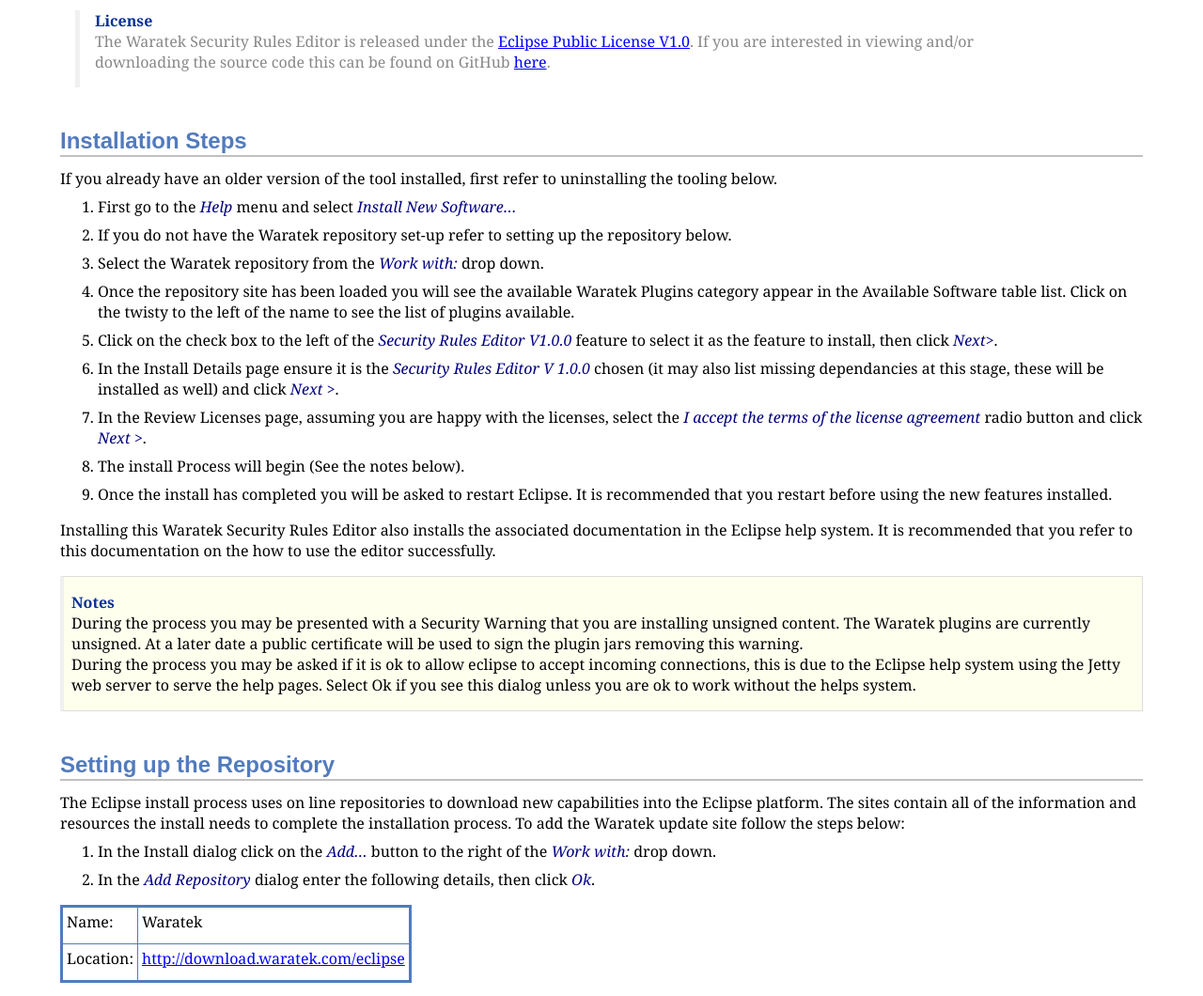
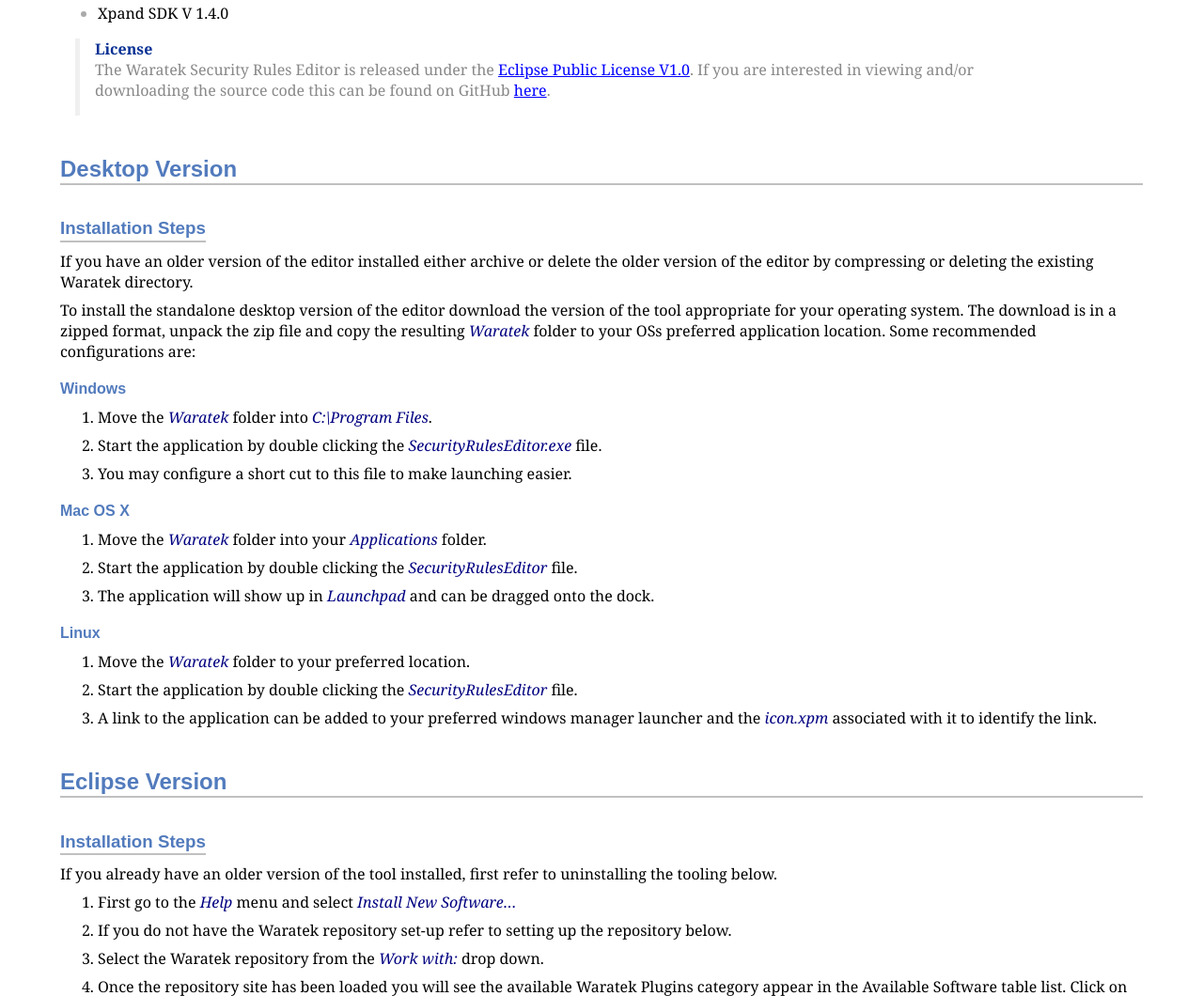
Before and after one commit to nigel-daniels/Waratek-Security-UI, a plain HTML site: page com.waratek.rules.ui.help/html/gettingstarted/gettingstarted.html in a window 1280 px wide. Shown: the part 393-1453 px from the top of the page at 94% size. Drawn offline with Linux system fonts and the light colour scheme.

Commit message:
Updated help system to walk thru the desktop install.

```diff
--- a/com.waratek.rules.ui.help/html/gettingstarted/gettingstarted.html
+++ b/com.waratek.rules.ui.help/html/gettingstarted/gettingstarted.html
@@ -739,9 +739,10 @@ asciidoc.install();
 <div id="preamble">
 <div class="sectionbody">
 <div class="paragraph"><p><a id="overview"></a>
-The Waratek Locker and Waratek Application Security for Java can both use customized rules to help protect your business services.  However manually customizing rules requires that the entire rule file is correct so that the rules engine can read the entire set.  To make the creation of the rules simpler and safer Waratek has created a rules authoring editor that runs in the popular Eclipse environment.</p></div>
-<div class="paragraph"><p>This rules editor is free for anyone to use and has is supported in the current Eclipse Lunar (R and SR1) releases and the previous Eclipse Kepler (SR2).  These can be downloaded from the <a href="https://www.eclipse.org">Eclipse</a> website and are currently required to run the editor.</p></div>
-<div class="paragraph"><p>To run the Waratek Security Rules Editor first install you selected Eclipse platform.  Having done this you can use the built in Eclipse Install and update mechanism; this installed the authoring environment and ensures any missing dependencies are automatically installed on your behalf.  This authoring environment relies on:</p></div>
+The Waratek Locker and Waratek AppSec for Java can both use customized rules to help protect your business services.  However manually customizing rules requires that the entire rule file is correct so that the rules engine can read the entire set.  To make the creation of the rules simpler and safer Waratek has created a rules authoring editor that runs on your desktop or in the popular Eclipse environment.</p></div>
+<div class="paragraph"><p>This rules editor is free for anyone to use and has is supported on Windows, Mac OS X and Linux, the plugins run in the current Eclipse Lunar (R and SR1) releases and the previous Eclipse Kepler (SR2).  These can be downloaded from the <a href="https://www.eclipse.org">Eclipse</a> website.</p></div>
+<div class="paragraph"><p>To run the Waratek Security Rules Editor simply download the version for your preferred Operating system.</p></div>
+<div class="paragraph"><p>To run the Waratek Security Rules Editor in Eclipse first install your selected Eclipse platform.  Having done this you can use the built in Eclipse Install and update mechanism; this installes the editing environment and ensures any missing dependencies are automatically installed on your behalf.  This environment relies on:</p></div>
 <div class="ulist"><ul>
 <li>
 <p>
@@ -769,8 +770,81 @@ The Waratek Security Rules Editor is released under the  <a href="https://www.ec
 </div>
 </div>
 <div class="sect1">
-<h2 id="_installation_steps">Installation Steps</h2>
+<h2 id="_desktop_version">Desktop Version</h2>
 <div class="sectionbody">
+<div class="sect2">
+<h3 id="_installation_steps">Installation Steps</h3>
+<div class="paragraph"><p><a id="desktop"></a>
+If you have an older version of the editor installed either archive or delete the older version of the editor by compressing or deleting the existing Waratek directory.</p></div>
+<div class="paragraph"><p>To install the standalone desktop version of the editor download the version of the tool appropriate for your operating system.  The download is in a zipped format, unpack the zip file and copy the resulting <em>Waratek</em> folder to your OSs preferred application location.  Some recommended configurations are:</p></div>
+<div class="sect3">
+<h4 id="_windows">Windows</h4>
+<div class="olist arabic"><ol class="arabic">
+<li>
+<p>
+Move the <em>Waratek</em> folder into <em>C:\Program Files</em>.
+</p>
+</li>
+<li>
+<p>
+Start the application by double clicking the <em>SecurityRulesEditor.exe</em> file.
+</p>
+</li>
+<li>
+<p>
+You may configure a short cut to this file to make launching easier.
+</p>
+</li>
+</ol></div>
+</div>
+<div class="sect3">
+<h4 id="_mac_os_x">Mac OS X</h4>
+<div class="olist arabic"><ol class="arabic">
+<li>
+<p>
+Move the <em>Waratek</em> folder into your <em>Applications</em> folder.
+</p>
+</li>
+<li>
+<p>
+Start the application by double clicking the <em>SecurityRulesEditor</em> file.
+</p>
+</li>
+<li>
+<p>
+The application will show up in <em>Launchpad</em> and can be dragged onto the dock.
+</p>
+</li>
+</ol></div>
+</div>
+<div class="sect3">
+<h4 id="_linux">Linux</h4>
+<div class="olist arabic"><ol class="arabic">
+<li>
+<p>
+Move the <em>Waratek</em> folder to your preferred location.
+</p>
+</li>
+<li>
+<p>
+Start the application by double clicking the <em>SecurityRulesEditor</em> file.
+</p>
+</li>
+<li>
+<p>
+A link to the application can be added to your preferred windows manager launcher and the <em>icon.xpm</em> associated with it to identify the link.
+</p>
+</li>
+</ol></div>
+</div>
+</div>
+</div>
+</div>
+<div class="sect1">
+<h2 id="_eclipse_version">Eclipse Version</h2>
+<div class="sectionbody">
+<div class="sect2">
+<h3 id="_installation_steps_2">Installation Steps</h3>
 <div class="paragraph"><p><a id="install"></a>
 If you already have an older version of the tool installed, first refer to uninstalling the tooling below.</p></div>
 <div class="olist arabic"><ol class="arabic">
@@ -828,10 +902,8 @@ During the process you may be presented with a Security Warning that you are ins
 During the process you may be asked if it is ok to allow eclipse to accept incoming connections, this is due to the Eclipse help system using the Jetty web server to serve the help pages. Select Ok if you see this dialog unless you are ok to work without the helps system.</p></div>
 </div></div>
 </div>
-</div>
-<div class="sect1">
-<h2 id="_setting_up_the_repository">Setting up the Repository</h2>
-<div class="sectionbody">
+<div class="sect2">
+<h3 id="_setting_up_the_repository">Setting up the Repository</h3>
 <div class="paragraph"><p><a id="repository"></a>
 The Eclipse install process uses on line repositories to download new capabilities into the Eclipse platform.  The sites contain all of the information and resources the install needs to complete the installation process. To add the Waratek update site follow the steps below:</p></div>
 <div class="olist arabic"><ol class="arabic">
@@ -866,10 +938,8 @@ cellspacing="0" cellpadding="4">
 </table>
 </div>
 </div>
-</div>
-<div class="sect1">
-<h2 id="_uninstalling_the_tooling">Uninstalling the Tooling</h2>
-<div class="sectionbody">
+<div class="sect2">
+<h3 id="_uninstalling_the_tooling">Uninstalling the Tooling</h3>
 <div class="paragraph"><p><a id="uninstall"></a>
 Future releases and updates to the Waratek Security Editor for the Security Rules Version 1.0 will be made as an update via the install and update mechanism. However major version changes may be installed along side or in place of previous versions.  If you would prefer to uninstall a previous version of the editor follow the steps below:</p></div>
 <div class="olist arabic"><ol class="arabic">
@@ -902,10 +972,11 @@ Once the uninstall has completed you will be asked to restart Eclipse. It is rec
 </div>
 </div>
 </div>
+</div>
 <div id="footnotes"><hr /></div>
 <div id="footer">
 <div id="footer-text">
-Last updated 2014-10-16 12:41:22 PDT
+Last updated 2014-11-04 10:27:08 PST
 </div>
 </div>
 </body>
```
Also changed, not shown: com.waratek.rules.ui.help/tocgettingstarted.xml (+7 -4 lines), 1 other file.
